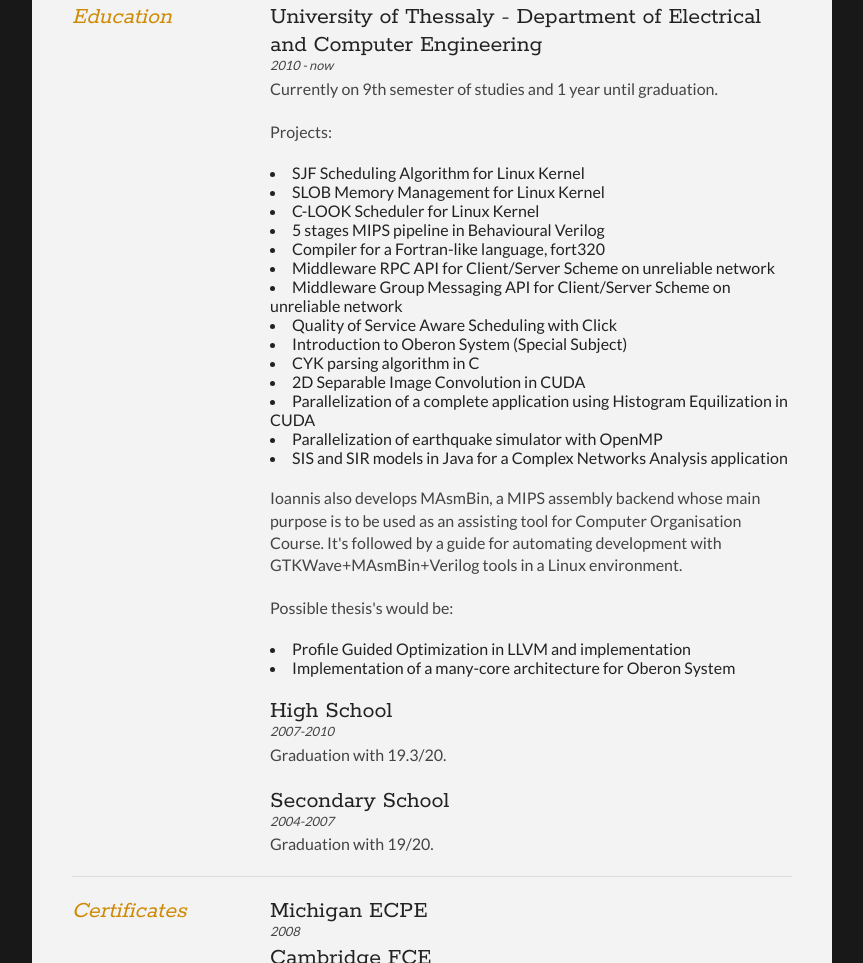
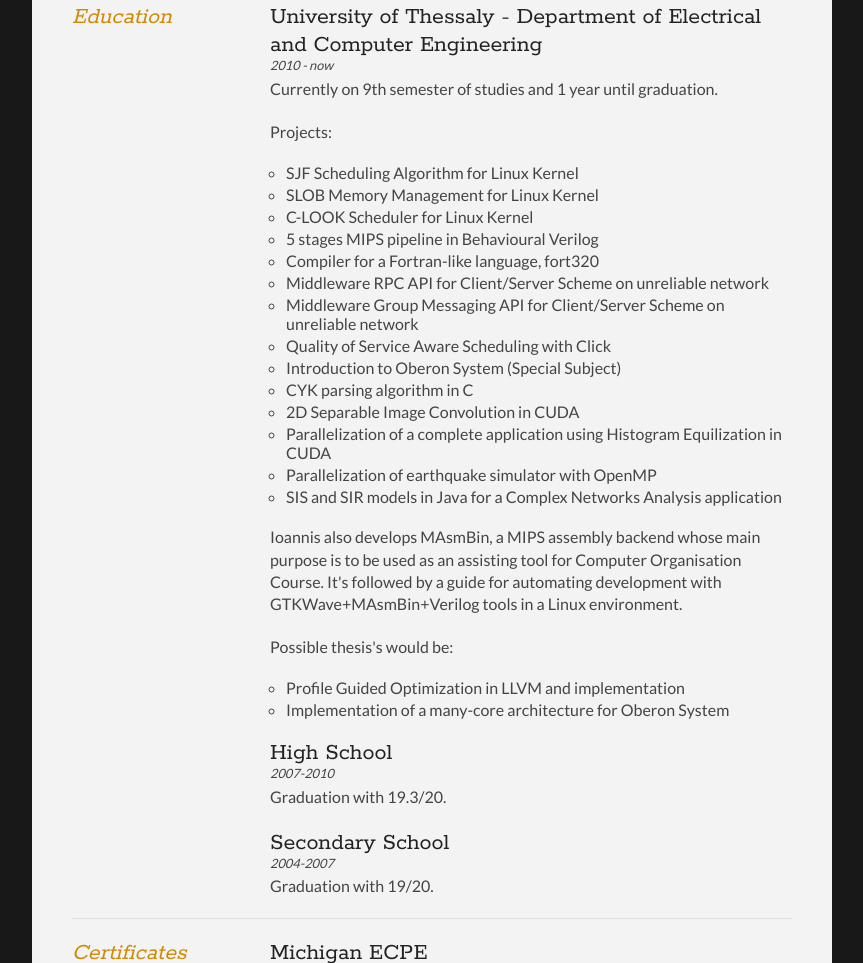
Before and after one commit to AM1253/AM1253cv, a plain HTML site: page index.html in a window 1280 px wide. Shown: the part 775-1738 px from the top of the page, without its empty margins (208-1071 px from the left). Drawn offline with Linux system fonts and the light colour scheme.

Commit message:
Change color and style of lists.

```diff
--- a/index.html
+++ b/index.html
@@ -112,12 +112,13 @@
 				<h1>Education</h1>
 			</div>
 
-			<div class="sectionContent">
+			<div id="projectList" class="sectionContent">
 				<article>
 					<h2>University of Thessaly - Department of Electrical and Computer Engineering</h2>
                             <p class="subDetails">2010 - now</p>
                             <p>Currently on 9th semester of studies and 1 year until graduation.</p>
                             <p>Projects:
+                            <ul>
                                     <li>SJF Scheduling Algorithm for Linux Kernel</li>
                                     <li>SLOB Memory Management for Linux Kernel</li>
                                     <li>C-LOOK Scheduler for Linux Kernel</li>
@@ -132,6 +133,7 @@
                                     <li>Parallelization of a complete application using Histogram Equilization in CUDA</li>
                                     <li>Parallelization of earthquake simulator with OpenMP</li>
                                     <li>SIS and SIR models in Java for a Complex Networks Analysis application</li>
+                            </ul>
                             </p>
                             <p>
                             Ioannis also develops MAsmBin, a MIPS assembly backend whose main purpose is to be used as an assisting tool
@@ -139,8 +141,10 @@
                             </p>
 
                             <p>Possible thesis's would be:
+                            <ul>
                                 <li>Profile Guided Optimization in LLVM and implementation</li>
                                 <li>Implementation of a many-core architecture for Oberon System</li>
+                            </ul>
                             </p>
                     </article>
                     <article>
--- a/style.css
+++ b/style.css
@@ -67,6 +67,22 @@ p {
 
 #name {
 	float: left;
+}
+
+#projectList {
+    float: right;
+}
+
+#projectList ul {
+    margin-top: 2px;
+    list-style-type: circle;
+}
+
+#projectList ul li {
+    margin-bottom: 3px;
+    margin-left: 16px;
+    margin-top: 2px;
+    color: #444;
 }
 
 #contactDetails {
```
Lines whose indentation alone changed are shown as unchanged.
